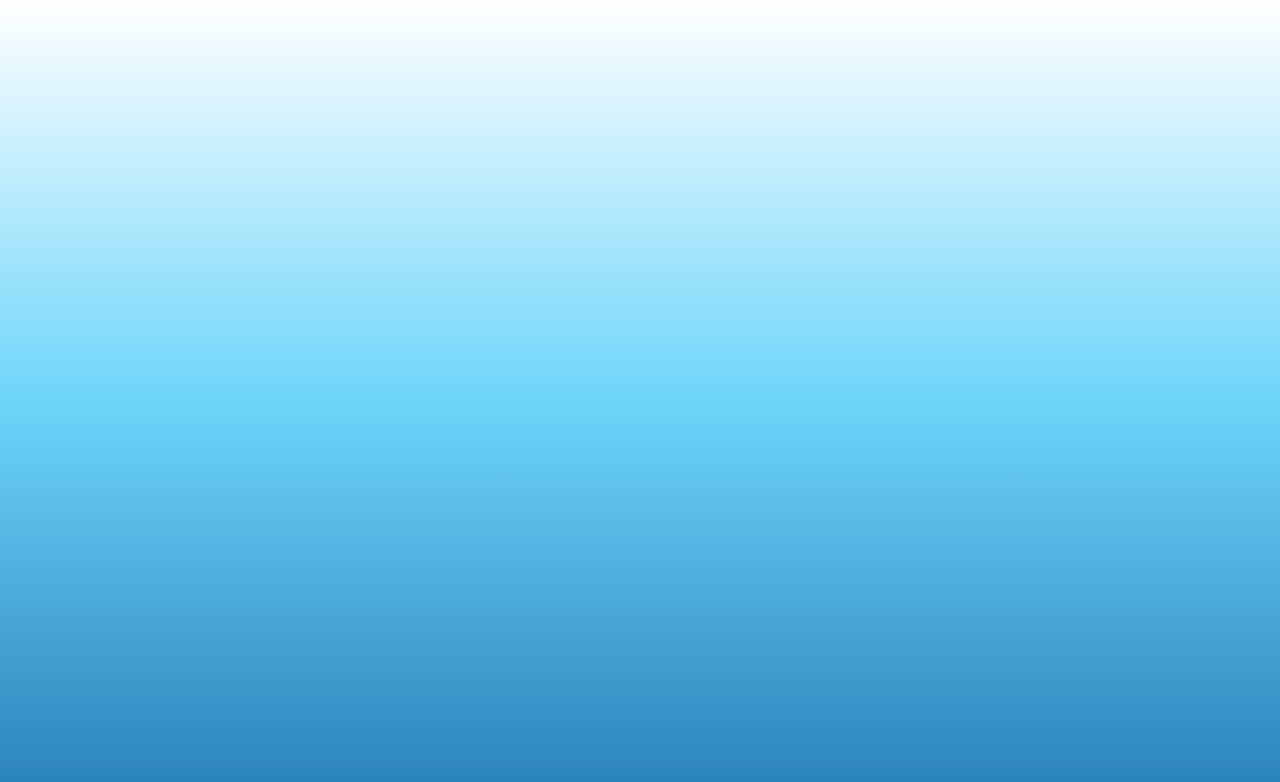
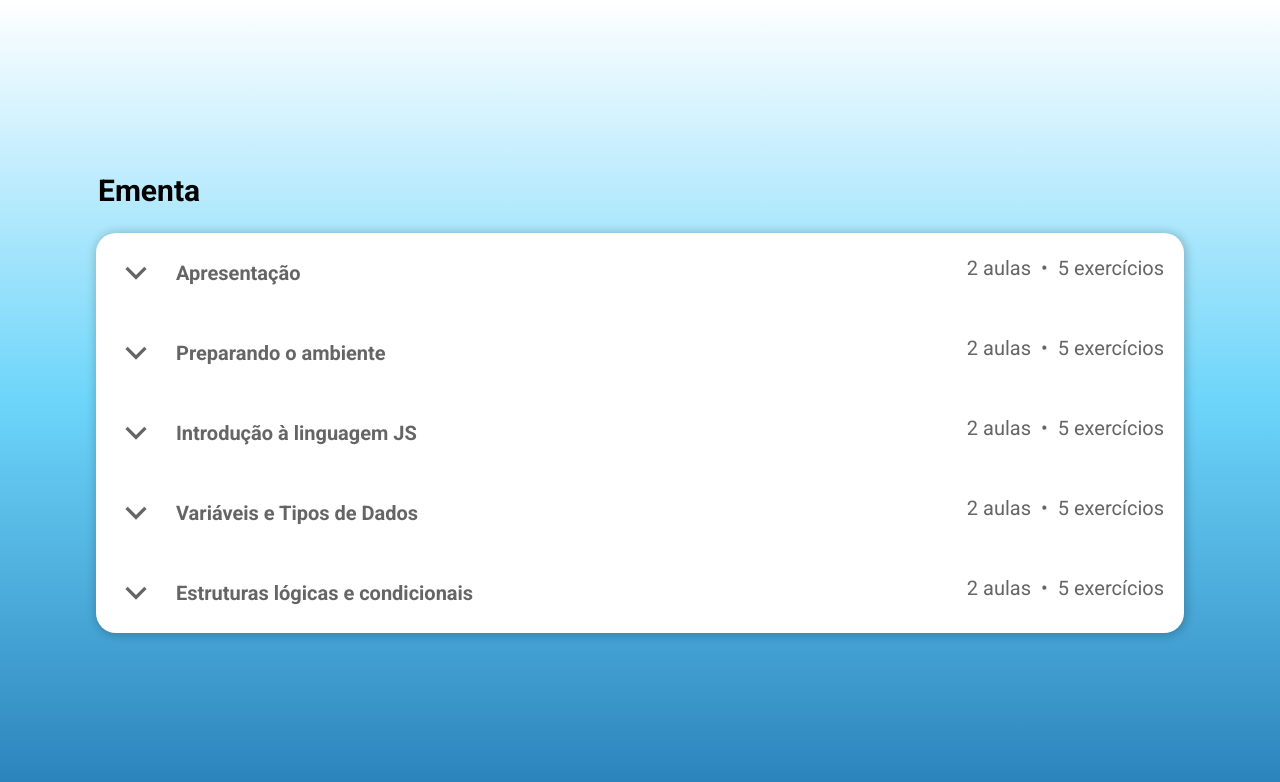
Before and after one commit to LauVieira/codify-front, a React app: page /curso/1 in a window 1280 px wide. Shown: the top 782 px of the page. Built offline with nearby package versions, Linux system fonts and the light colour scheme; a web font is replaced by a local one.

Commit message:
Layout for course studyProgram

```diff
--- a/src/App.js
+++ b/src/App.js
@@ -3,12 +3,14 @@ import { BrowserRouter as Router, Route, Switch } from 'react-router-dom';
 import GlobalStyle from './assets/GlobalStyles'
 import SignIn from './pages/SignIn';
 import SignUp from './pages/SignUp';
+import Course from './pages/Course';
 
 export default function App() {
   return (
 	<Router>
 		<GlobalStyle />
 		<Switch>
+			<Route path='/curso/:id' component={Course} />
 			<Route path='/cadastro' component={SignUp} />
 			<Route path='/entrar' component={SignIn} />
 		</Switch>
--- /dev/null
+++ b/src/components/Courses/StudyProgram.js
@@ -0,0 +1,41 @@
+import React, { useState } from 'react';
+import styled from 'styled-components';
+import Topic from './Topic';
+
+export default function StudyProgram () {
+  const temporaryList = [
+    { id: 1, title: 'Apresentação', classes: '2 aulas', exercises: '5 exercícios' },
+    { id: 2, title: 'Preparando o ambiente', classes: '2 aulas', exercises: '5 exercícios' },
+    { id: 3, title: 'Introdução à linguagem JS', classes: '2 aulas', exercises: '5 exercícios' },
+    { id: 4, title: 'Variáveis e Tipos de Dados', classes: '2 aulas', exercises: '5 exercícios' },
+    { id: 5, title: 'Estruturas lógicas e condicionais', classes: '2 aulas', exercises: '5 exercícios' },
+  ];
+
+  return (
+    <ProgramBox>
+      <H1>Ementa</H1>
+      <Ul>
+        {temporaryList.map( topic =>
+          <Topic key={topic.id} topic={topic}/>
+        )}
+      </Ul>
+    </ProgramBox>
+  );
+}
+
+const ProgramBox = styled.div`
+  width: 100%;
+`;
+
+const H1 = styled.h1`
+  color: #000;
+  font-size: 3rem;
+  margin: 0 0 2rem 0.2rem;
+`;
+
+const Ul = styled.ul`
+  background-color: #FFF;
+  border-radius: 2rem;
+  box-shadow: 1px 1px 10px 2px rgba(0,0,0,0.2);
+  width: 100%;
+`;
--- /dev/null
+++ b/src/components/Courses/Topic.js
@@ -0,0 +1,62 @@
+import React, { useState } from 'react';
+import styled from 'styled-components';
+import { RiArrowDownSLine } from 'react-icons/ri';
+
+export default function Topic (props) {
+  const { title, classes, exercises } = props.topic;
+  const [ expand, setExpand ] = useState(false);
+
+  return (
+    <Li onClick={ () => setExpand(!expand)}>
+      <Overview>
+        <OverviewLeft>
+          <RiArrowDownSLine />
+          {title}
+        </OverviewLeft>
+        <OverviewRight>
+          <p>{classes}</p>
+          <p>•</p>
+          <p>{exercises}</p>
+        </OverviewRight>
+      </Overview>
+
+      {expand && <Details>
+        Lorem ipsum dolor sit amet, consectetur adipiscing elit, sed do eiusmod tempor incididunt ut labore et dolore magna aliqua.
+      </Details>}
+    </Li>
+  );
+}
+
+const Li = styled.li``;
+
+const Overview = styled.section`
+  color: #656565;
+  cursor: pointer;
+  display: flex;
+  font-size: 2rem;
+  justify-content: space-between;
+  padding: 2rem;
+`;
+const Details = styled.section`
+  font-size: 1.8rem;
+  padding: 0 2rem 1rem 3rem;
+`;
+
+const OverviewLeft = styled.span`
+  align-items: center;
+  display: flex;
+  font-weight: 700;
+
+  svg {
+    font-size: 4rem;
+    margin-right: 2rem;
+  }
+`;
+
+const OverviewRight = styled.span`
+  display: flex;
+
+  p {
+    margin-left: 1rem;
+  }
+`;
--- /dev/null
+++ b/src/pages/Course.js
@@ -0,0 +1,21 @@
+import axios from 'axios';
+import React, { useContext, useEffect } from 'react';
+import styled from 'styled-components';
+import StudyProgram from '../components/Courses/StudyProgram';
+
+export default function Course() {
+  return (
+    <TemporaryDiv>
+      <StudyProgram />
+    </TemporaryDiv>
+  );
+}
+
+const TemporaryDiv = styled.div`
+  align-items: center;
+  display: flex;
+  height: 100vh;
+  justify-content: center;
+  margin: 0 auto;
+  width: 85vw;
+`;
```
Also changed, not shown: 1 other file (tests, documents, lock files or other folders).
